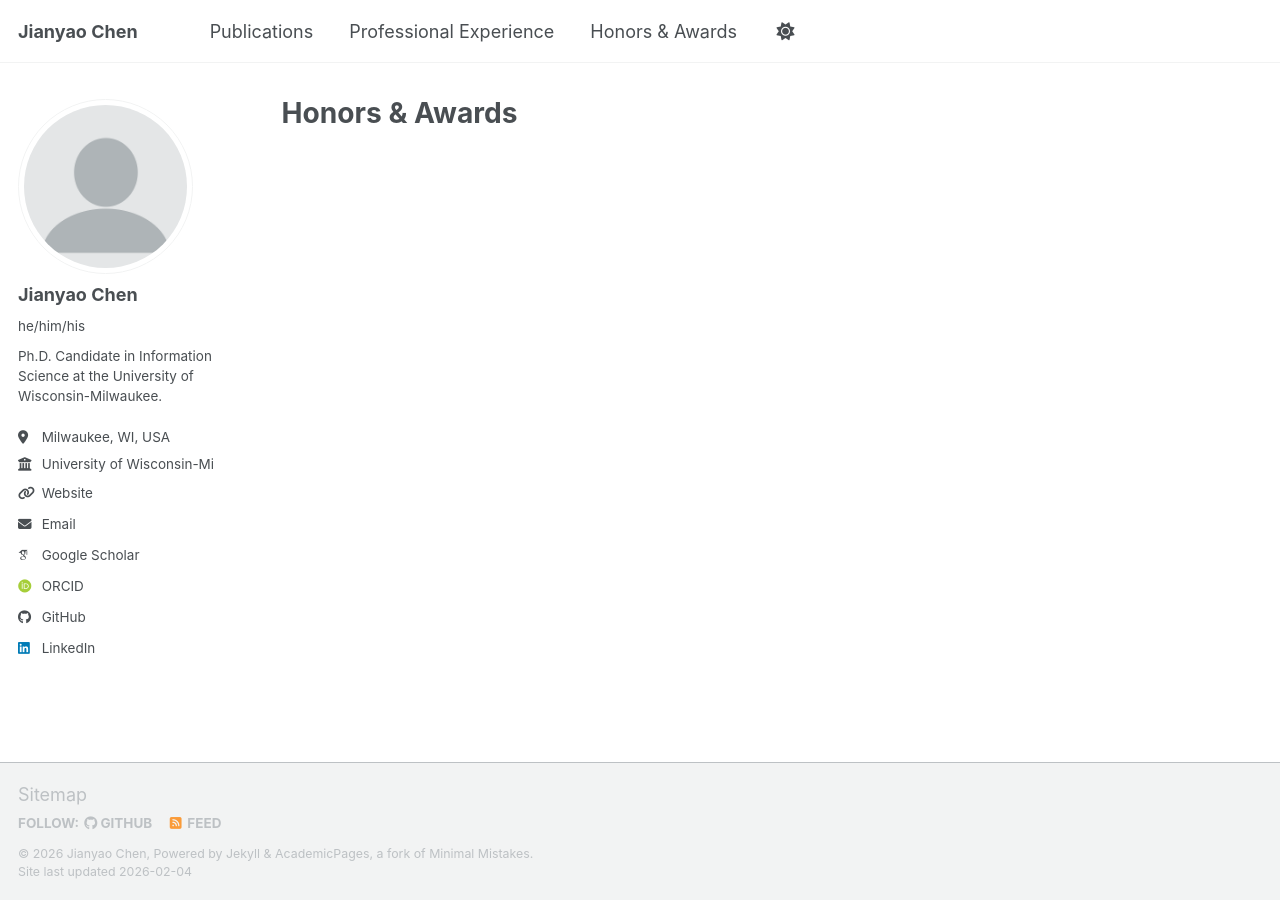
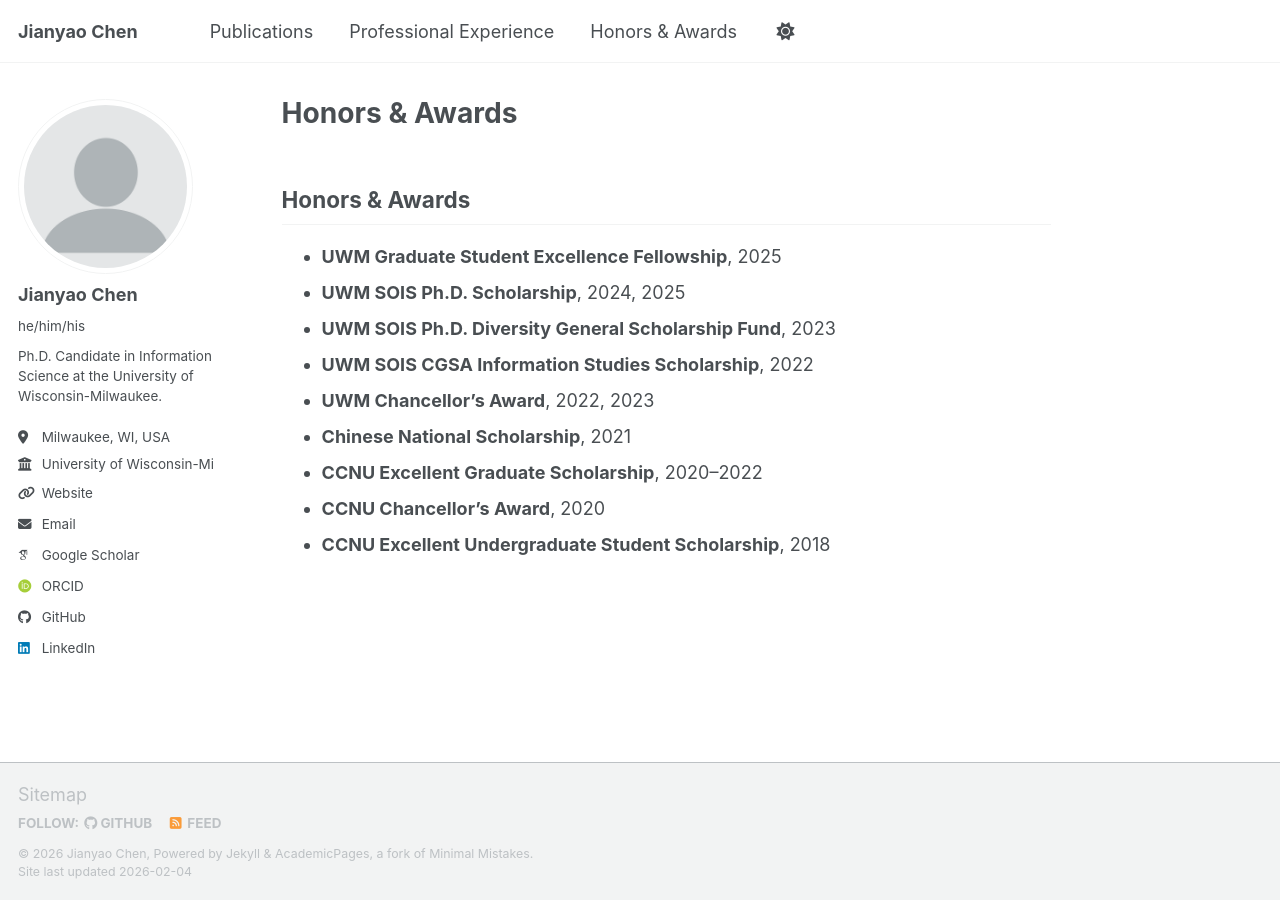
Before and after one commit to JianyaoChen/JianyaoChen.github.io, a Jekyll site: the page built from _pages/honors-awards.md, in a window 1280 px wide. Built offline with Jekyll 4.4.1, drawn with Linux system fonts in a browser that asks for light colours; some web fonts are replaced; a script bundle is joined from its source files by our own code; library files that are not in the unit come from our copies.

Commit message:
Update honors-awards.md

```diff
--- a/_pages/honors-awards.md
+++ b/_pages/honors-awards.md
@@ -4,3 +4,15 @@ title: "Honors & Awards"
 permalink: /honors-awards/
 author_profile: true
 ---
+
+## Honors & Awards
+
+- **UWM Graduate Student Excellence Fellowship**, 2025
+- **UWM SOIS Ph.D. Scholarship**, 2024, 2025
+- **UWM SOIS Ph.D. Diversity General Scholarship Fund**, 2023
+- **UWM SOIS CGSA Information Studies Scholarship**, 2022
+- **UWM Chancellor’s Award**, 2022, 2023
+- **Chinese National Scholarship**, 2021
+- **CCNU Excellent Graduate Scholarship**, 2020–2022
+- **CCNU Chancellor’s Award**, 2020
+- **CCNU Excellent Undergraduate Student Scholarship**, 2018
```
